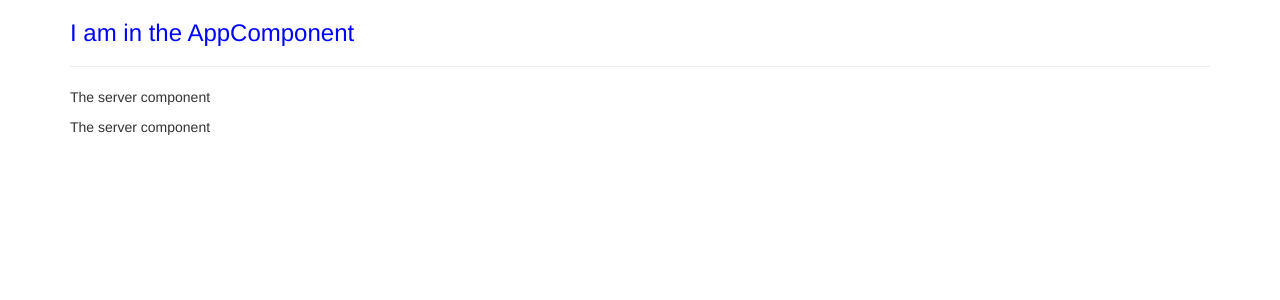
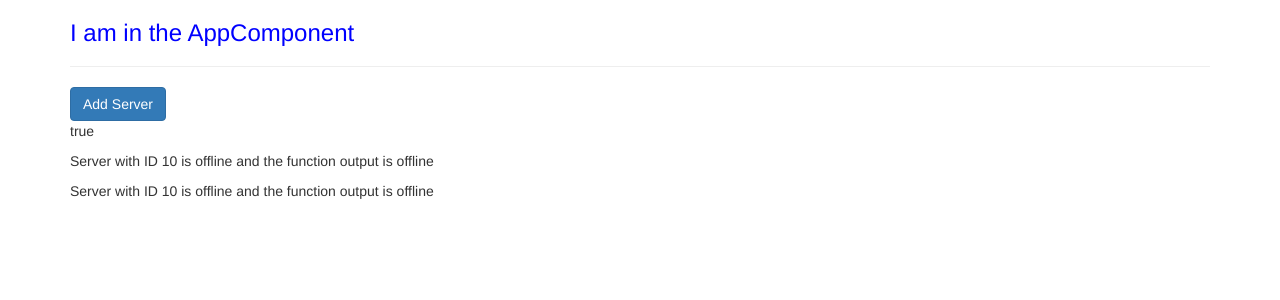
Before and after one commit to vakhovakho88/angular, an Angular app in the folder my-first-app/: page / in a window 1280 px wide. Shown: the top 300 px of the page. Built offline with nearby package versions, Linux system fonts and the light colour scheme.

Commit message:
String Interpolation and Property Binding

```diff
--- a/my-first-app/src/app/server/server.component.html
+++ b/my-first-app/src/app/server/server.component.html
@@ -1 +1 @@
-<p>The server component</p>
+<p>Server with ID {{serverId}} is {{serverStatus}} and the function output is {{ getServerStatus()}}</p>
--- a/my-first-app/src/app/server/server.component.ts
+++ b/my-first-app/src/app/server/server.component.ts
@@ -1,9 +1,15 @@
-import { Component } from "@angular/core";
+import { Component } from '@angular/core';
 
 @Component({
-    selector: 'app-server',
-    templateUrl: './server.component.html'
+  selector: 'app-server',
+  templateUrl: './server.component.html',
 })
 export class ServerComponent {
+  serverId: number = 10;
+  serverStatus: string = 'offline';
 
+
+  getServerStatus(){
+    return this.serverStatus;
+  }
 }
--- a/my-first-app/src/app/servers/servers.component.html
+++ b/my-first-app/src/app/servers/servers.component.html
@@ -1,2 +1,4 @@
+<button class="btn btn-primary" [disabled]="!allowNewServer">Add Server</button>
+<p [innerText]="allowNewServer"></p>
 <app-server></app-server>
 <app-server></app-server>
--- a/my-first-app/src/app/servers/servers.component.ts
+++ b/my-first-app/src/app/servers/servers.component.ts
@@ -1,10 +1,21 @@
-import { Component } from '@angular/core';
+import { Component, OnInit } from '@angular/core';
 
 @Component({
   selector: 'app-servers',
   templateUrl: './servers.component.html',
   styleUrls: ['./servers.component.css']
 })
-export class ServersComponent {
+export class ServersComponent implements OnInit {
+  allowNewServer = false;
 
+  constructor() {
+    setTimeout(()=>{
+      this.allowNewServer = true;
+    },2000)
+
+  }
+
+  ngOnInit(){
+
+  }
 }
```
Also changed, not shown: 1 other file (tests, documents, lock files or other folders).
